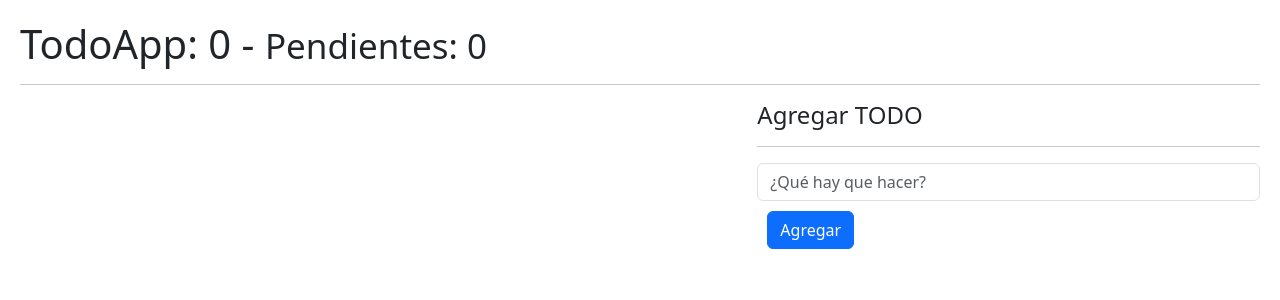
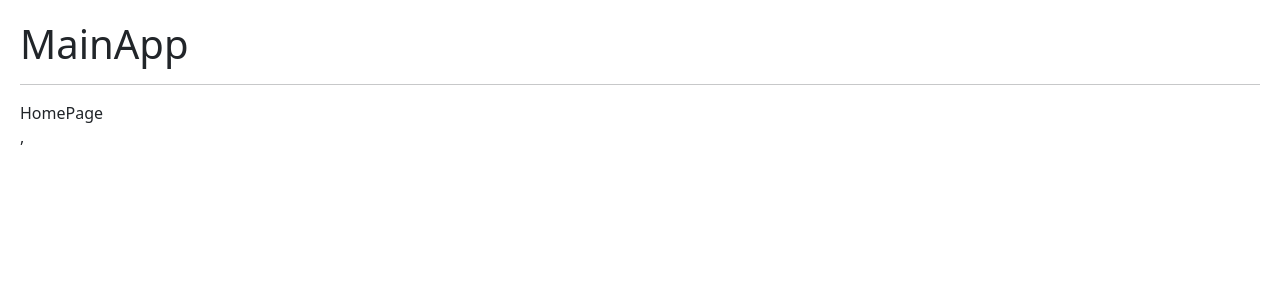
Before and after one commit to jcavila44/react-hooksApp, a React (Vite) app: page / in a window 1280 px wide. Shown: the top 300 px of the page. Built offline with nearby package versions, Linux system fonts and the light colour scheme.

Commit message:
added react router dom

```diff
--- a/package.json
+++ b/package.json
@@ -11,9 +11,13 @@
   },
   "dependencies": {
     "@types/prop-types": "^15.7.11",
+    "localforage": "^1.10.0",
+    "match-sorter": "^6.3.3",
     "prop-types": "^15.8.1",
     "react": "^18.2.0",
-    "react-dom": "^18.2.0"
+    "react-dom": "^18.2.0",
+    "react-router-dom": "^6.22.0",
+    "sort-by": "^1.2.0"
   },
   "devDependencies": {
     "@types/react": "^18.2.43",
--- /dev/null
+++ b/src/09-useContext/AboutPage.tsx
@@ -0,0 +1,5 @@
+export const AboutPage = () => {
+  return (
+    <div>AboutPage</div>
+  )
+}
--- /dev/null
+++ b/src/09-useContext/ErrorPage.tsx
@@ -0,0 +1,5 @@
+export const ErrorPage = () => {
+  return (
+    <div>ErrorPage</div>
+  )
+}
--- /dev/null
+++ b/src/09-useContext/HomePage.tsx
@@ -0,0 +1,5 @@
+export const HomePage = () => {
+  return (
+    <div>HomePage</div>
+  )
+}
--- /dev/null
+++ b/src/09-useContext/LoginPage.tsx
@@ -0,0 +1,5 @@
+export const LoginPage = () => {
+  return (
+    <div>LoginPage</div>
+  )
+}
--- /dev/null
+++ b/src/09-useContext/MainApp.tsx
@@ -0,0 +1,23 @@
+import { Navigate, Route, Routes } from "react-router-dom";
+import { AboutPage, ErrorPage, HomePage, LoginPage } from ".";
+
+export const MainApp = () => {
+    return (
+        <>
+            <h1>MainApp</h1>
+            <hr />
+
+            <Routes>
+                <Route path="/" element={<HomePage />} />
+                <Route path="about" element={<AboutPage />} />
+                <Route path="login" element={<LoginPage />} />
+                <Route path="error" element={<ErrorPage />} />
+
+                <Route path="/*" element={<Navigate to="/error" />} />
+
+
+
+            </Routes>
+        </>
+    )
+}
--- /dev/null
+++ b/src/09-useContext/index.tsx
@@ -0,0 +1,5 @@
+export * from './AboutPage';
+export * from './ErrorPage';
+export * from './HomePage';
+export * from './LoginPage';
+export * from './MainApp';
--- a/src/main.tsx
+++ b/src/main.tsx
@@ -11,11 +11,15 @@ import './index.css'
 // import { Layout } from './05-useLayoutEffect';
 // import { CallbackHook } from './06-memos';
 // import { Padre } from './07-tarea-memo';
-import { TodoApp } from './08-useReducer';
+// import { TodoApp } from './08-useReducer';
+import { MainApp } from './09-useContext';
+import { BrowserRouter } from 'react-router-dom';
 
 
 ReactDOM.createRoot(document.getElementById('root')!).render(
-    // <React.StrictMode>
-    <TodoApp />
-    // </React.StrictMode>,
+    <BrowserRouter>
+        <React.StrictMode>
+            <MainApp />
+        </React.StrictMode>,
+    </BrowserRouter>
 )
```
Also changed, not shown: 1 other file (tests, documents, lock files or other folders).
